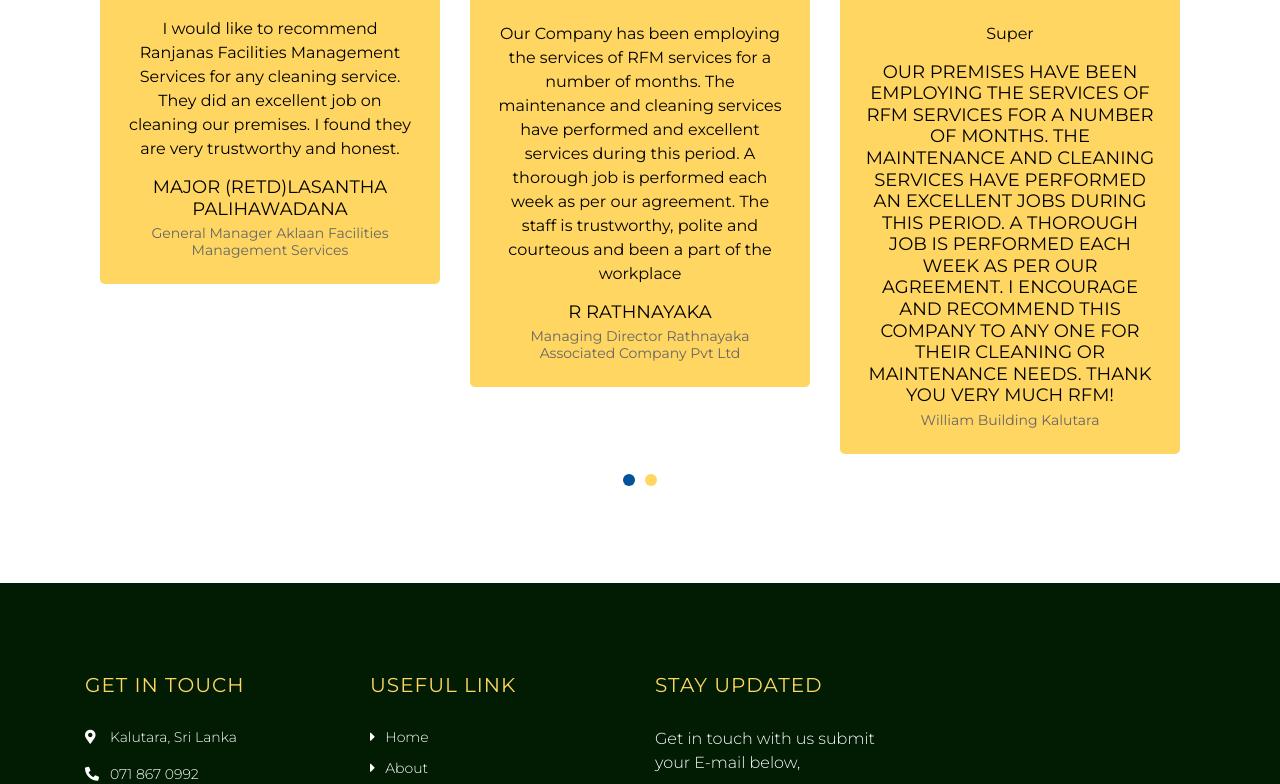
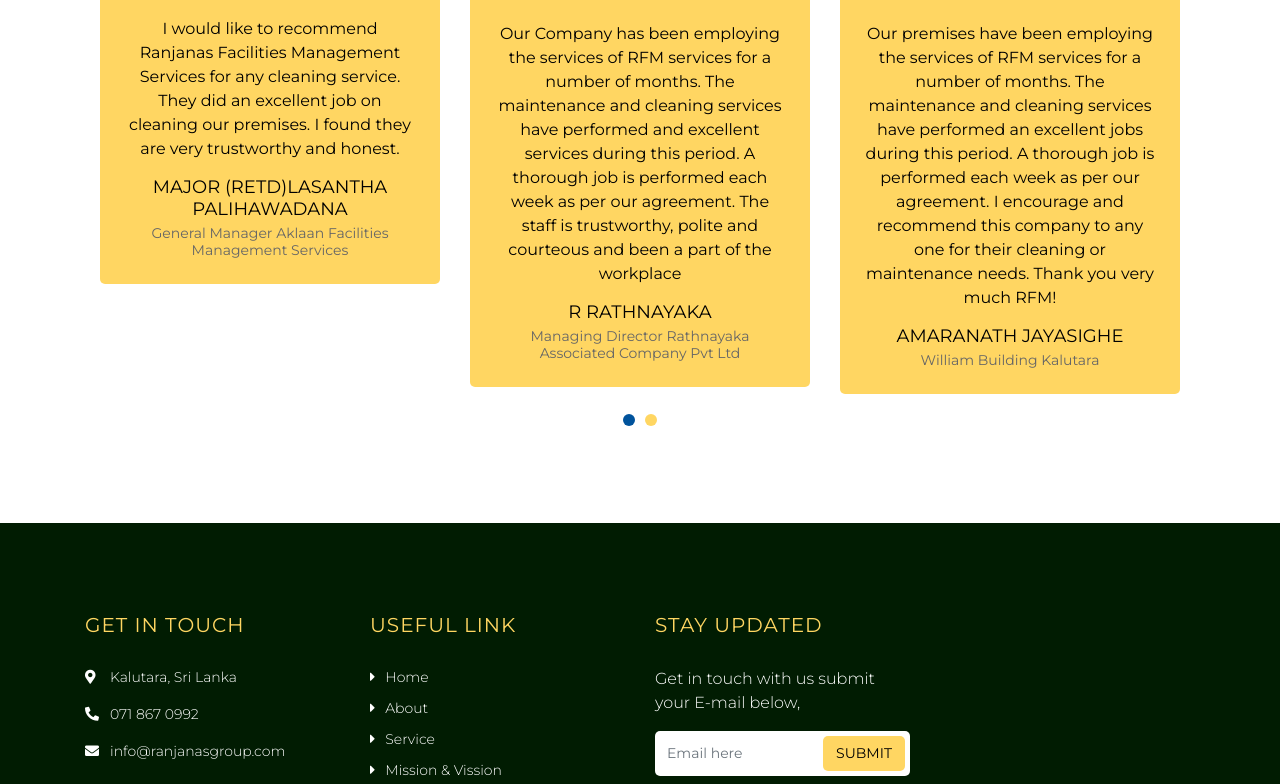
Before and after one commit to thisisdineth/ranjanasgroup, a plain HTML site: page index.html in a window 1280 px wide. Shown: the part 5269-6053 px from the top of the page. Drawn offline with nearby package versions, Linux system fonts and the light colour scheme.

Commit message:
Update index.html

```diff
--- a/index.html
+++ b/index.html
@@ -582,9 +582,9 @@ We provide 24-hour response services 7days a week.
                             </div>
                             <div class="testimonial-content">
                                 <p>
-                                    Super
+                                    Our premises have been employing the services of RFM services for a number of months. The maintenance and cleaning services have performed an excellent jobs during this period. A thorough job is performed each week as per our agreement. I encourage and recommend this company to any one for their cleaning or maintenance needs. Thank you very much RFM!
                                 </p>
-                                <h3>Our premises have been employing the services of RFM services for a number of months. The maintenance and cleaning services have performed an excellent jobs during this period. A thorough job is performed each week as per our agreement. I encourage and recommend this company to any one for their cleaning or maintenance needs. Thank you very much RFM!</h3>
+                                <h3>Amaranath Jayasighe</h3>
                                 <h4>William Building Kalutara</h4>
                             </div>
                         </div>
```
